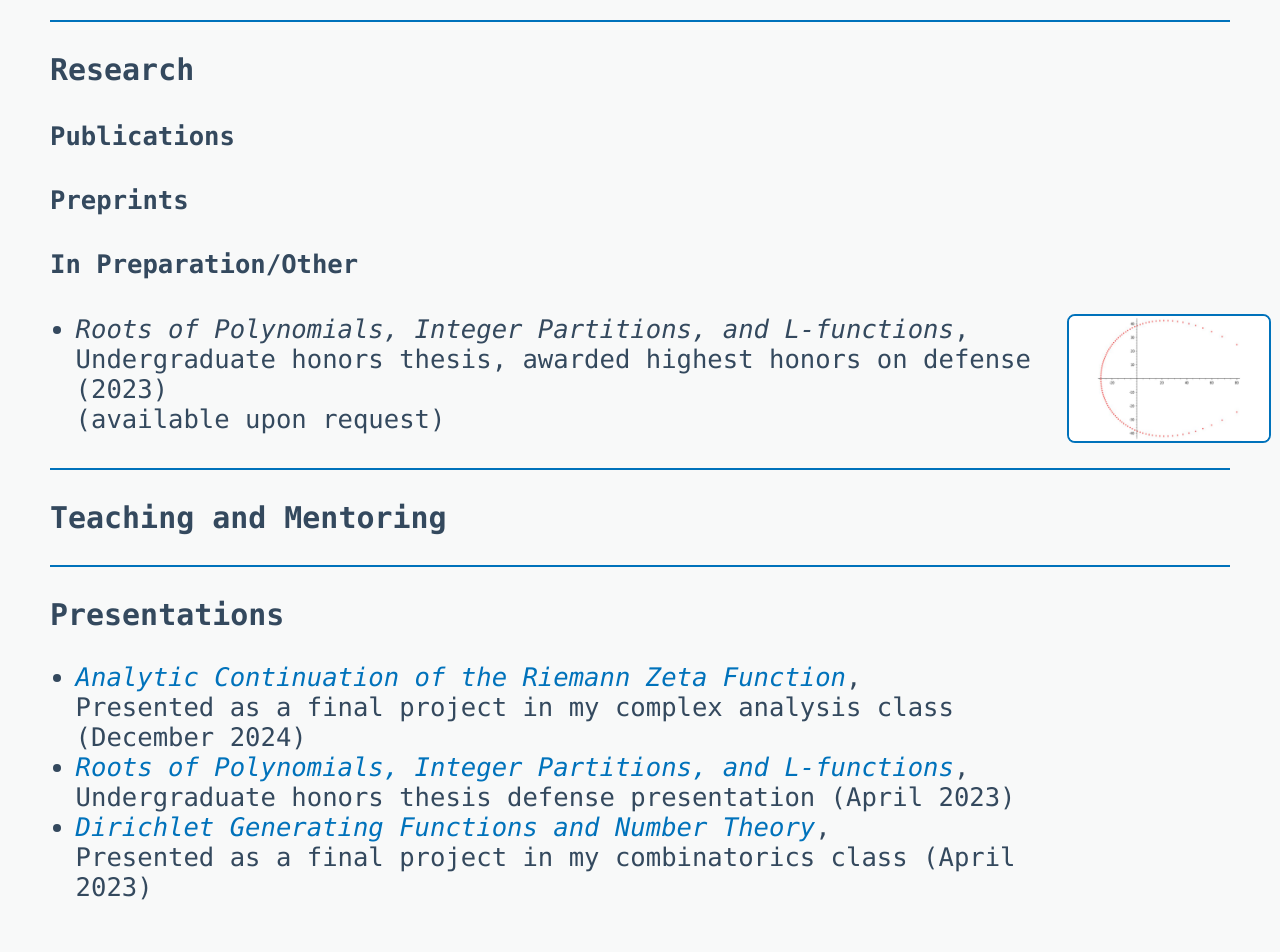
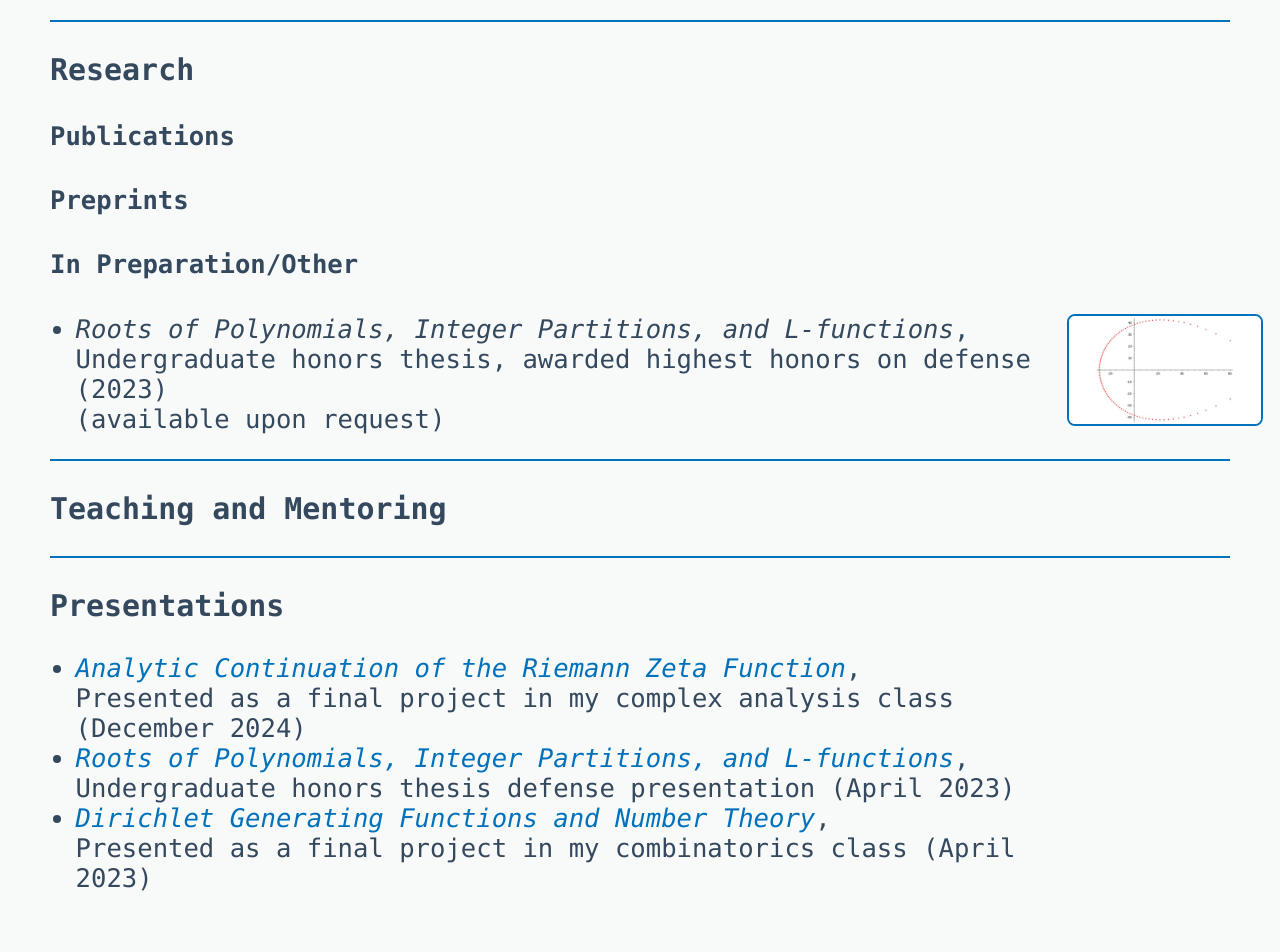
Before and after one commit to jhunt7/jhunt7.github.io, a Jekyll site: the page index.html, which Jekyll copies as it is, in a window 1280 px wide. Shown: the part 602-1554 px from the top of the page. Built offline with Jekyll 4.4.1, drawn with Linux system fonts in a browser that asks for light colours.

Commit message:
Update index.html

```diff
--- a/index.html
+++ b/index.html
@@ -81,8 +81,8 @@
         <li><i>Roots of Polynomials, Integer Partitions, and L-functions</i>, </br> Undergraduate honors thesis, awarded highest honors on defense (2023) </br> (available upon request) <br>
     </div>
     <div class="paper-image">
-      <a href="horseshoe.jpg"><img src="horseshoe.jpg" height="125"
-    width="200" style="border:2px solid #0072BB;border-radius:8px"></a>
+      <a href="horseshoe.jpg"><img src="horseshoe.jpg" height="108"
+    width="192" style="border:2px solid #0072BB;border-radius:8px"></a>
     </div>
 </ul>
 
```
